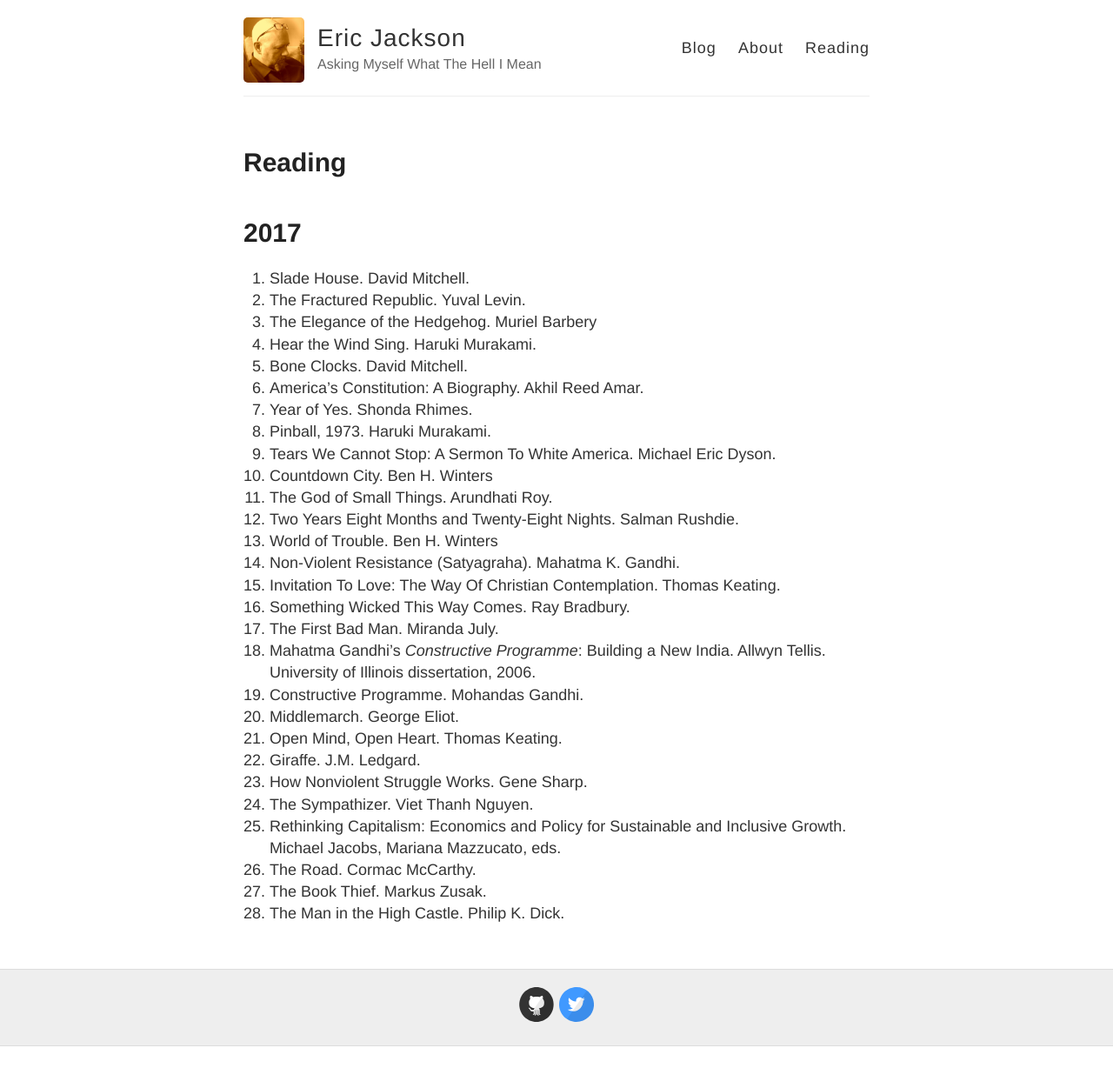
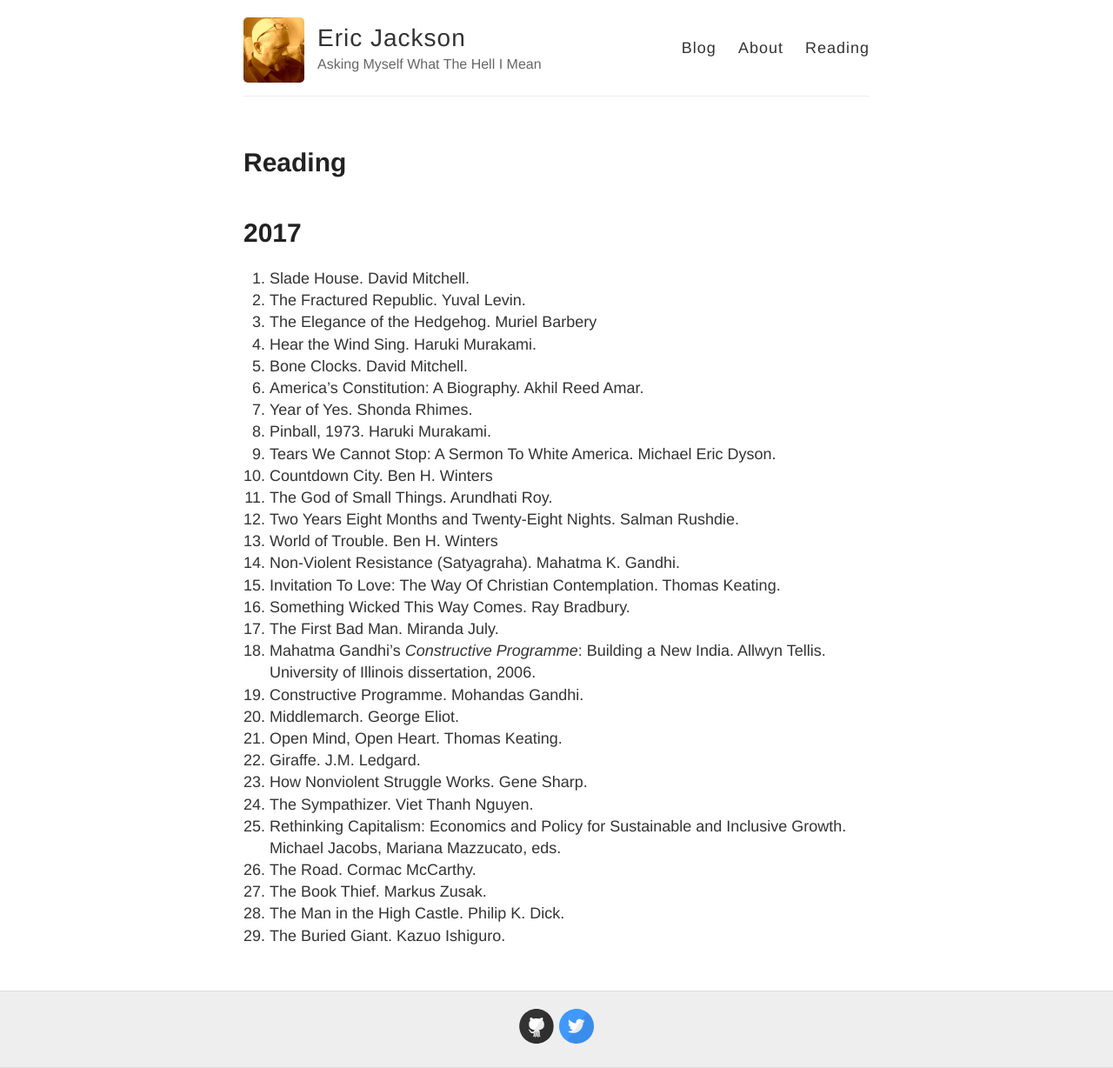
Before and after one commit to ejaxon/ejaxon.github.io, a Jekyll site: the page built from reading.md, in a window 1280 px wide. Shown: the whole page at 87% size. Built offline with Jekyll 4.4.1, drawn with Linux system fonts in a browser that asks for light colours; before the commit the page ends 1203 px from its top, so only the background shows below that.

Commit message:
Added The Buried Giant

```diff
--- a/reading.md
+++ b/reading.md
@@ -33,3 +33,4 @@
 26. The Road. Cormac McCarthy.
 27. The Book Thief. Markus Zusak.
 28. The Man in the High Castle. Philip K. Dick.
+29. The Buried Giant. Kazuo Ishiguro.
```
